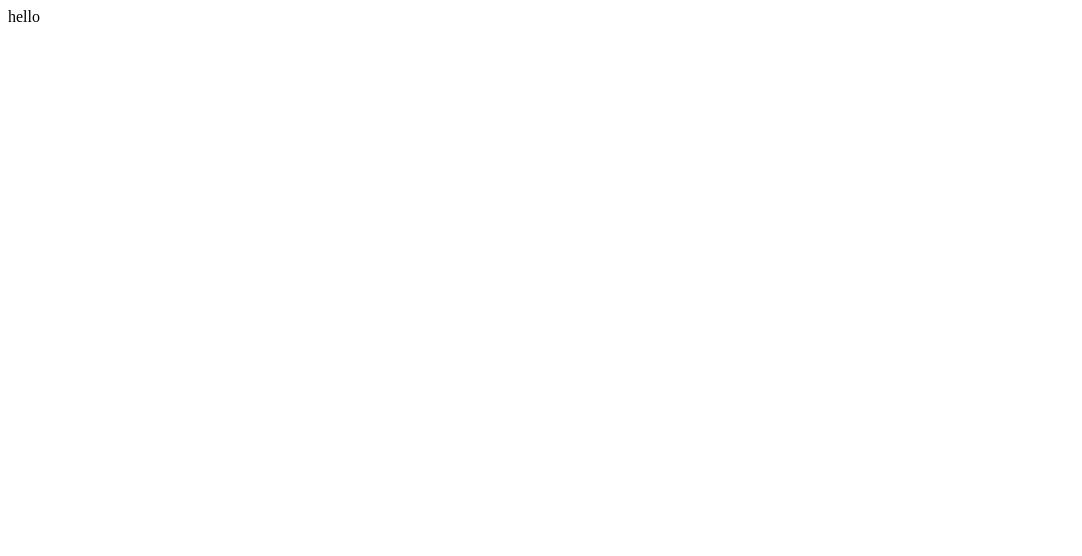
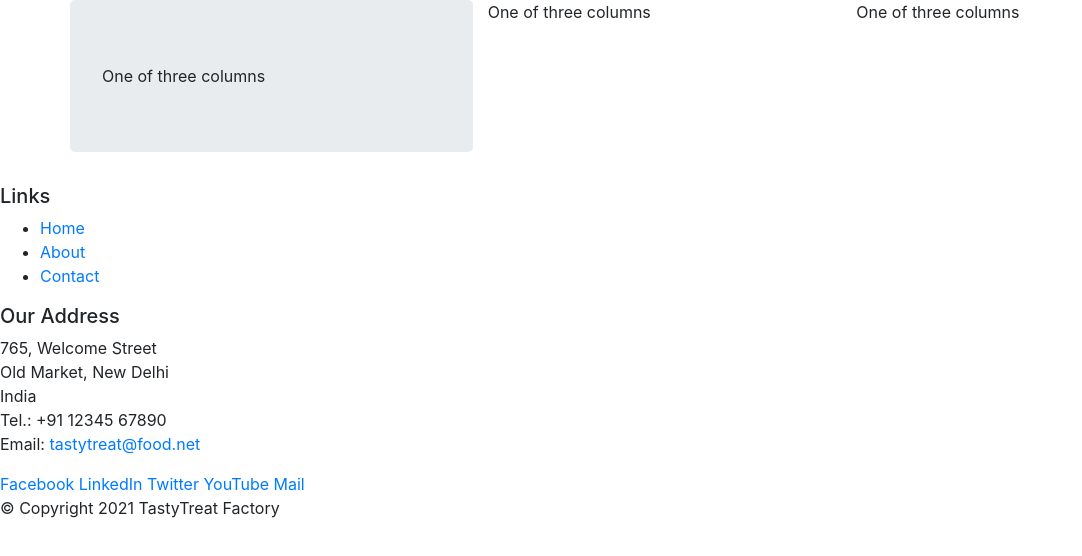
Before and after one commit to guptaggar/tastytreat, a website: page index.html in a window 1280 px wide. Shown: the whole page, without its empty margins (0-1082 px from the left). Drawn offline with nearby package versions, Linux system fonts and the light colour scheme.

Commit message:
Update index.html

```diff
--- a/index.html
+++ b/index.html
@@ -1,5 +1,89 @@
-<html>
+<!DOCTYPE html>
+<html lang="en">
+
+<head>
+
+    <!-- Required meta tags always come first -->
+<meta charset="utf-8">
+<meta name="viewport" content="width=device-width, initial-scale=1, shrink-to-fit=no">
+<meta http-equiv="x-ua-compatible" content="ie=edge">
+<!-- Bootstrap CSS -->
+<link rel="stylesheet" href="node_modules/bootstrap/dist/css/bootstrap.min.css">
+    <meta charset="utf-8">
+<meta name="viewport" content="width=device-width, initial-scale=1, shrink-to-fit=no">
+<meta http-equiv="x-ua-compatible" content="ie=edge">
+
+<title>Tasty Treat</title>
+</head>
+
 <body>
-hello
+
+    <header >
+        <div class="container">
+<div class="row align-items-start">
+<div class="jumbotron col">
+One of three columns
+</div>
+<div class="col">
+One of three columns
+</div>
+<div class="col">
+One of three columns
+</div>
+</div>
+<div class="row align-items-center">
+<!--PLACEHOLDER: same as above for content-->
+</div>
+<div class="row align-items-end">
+<!--PLACEHOLDER: same as above for content-->
+</div>
+</div>
+    </header>
+
+
+
+    <footer>
+        <div>
+            <div>
+                <div>
+                    <h5>Links</h5>
+                    <ul>
+                        <li><a href="#">Home</a></li>
+                        <li><a href="#">About</a></li>
+                        <li><a href="#">Contact</a></li>
+                    </ul>
+                </div>
+                <div>
+                    <h5>Our Address</h5>
+                    <address>
+		              765, Welcome Street<br>
+		              Old Market, New Delhi<br>
+		              India<br>
+		              Tel.: +91 12345 67890<br>
+		              Email: <a href="mailto:tastytreat@food.net">tastytreat@food.net</a>
+		           </address>
+                </div>
+                <div>
+                    <div>
+                        <a href="http://www.facebook.com/profile.php?id=">Facebook</a>
+                        <a href="http://www.linkedin.com/in/">LinkedIn</a>
+                        <a href="http://twitter.com/">Twitter</a>
+                        <a href="http://youtube.com/">YouTube</a>
+                        <a href="mailto:">Mail</a>
+                    </div>
+                </div>
+           </div>
+           <div>
+                <div>
+                    <p>© Copyright 2021 TastyTreat Factory</p>
+                </div>
+           </div>
+        </div>
+    </footer>
+<!-- jQuery, Popper.js, then Bootstrap JS. -->
+<script src="node_modules/jquery/dist/jquery.slim.min.js"></script>
+<script src="node_modules/popper.js/dist/umd/popper.min.js"></script>
+<script src="node_modules/bootstrap/dist/js/bootstrap.min.js"></script>
 </body>
+
 </html>
```
